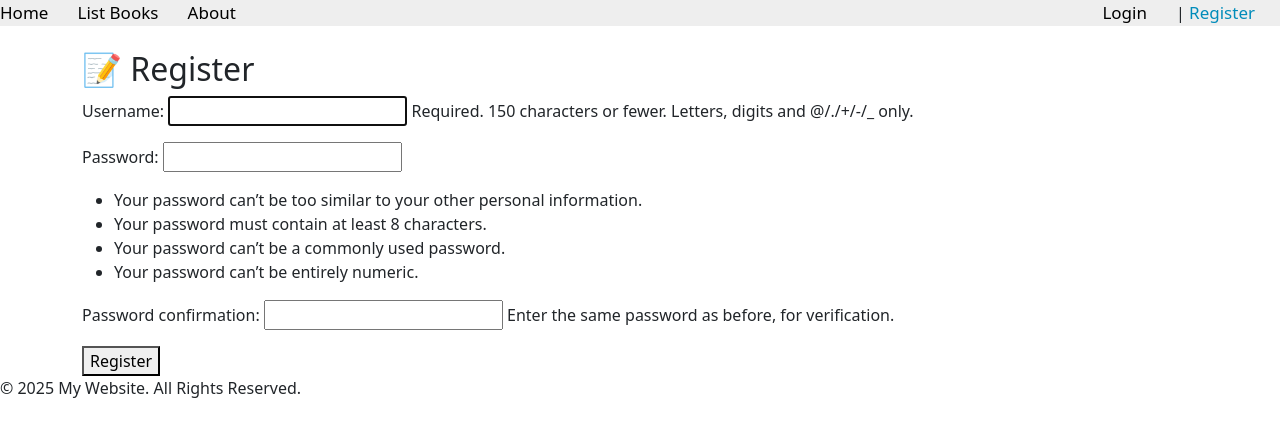
After one commit to daisyda/libraryproject, a Django app: page /users/register/ in a window 1280 px wide. The commit adds this page. Shown: the top 437 px of the page. Run offline with Django 5.2, Linux system fonts and the light colour scheme.

Commit message:
lab 12: register, login, logout, permission, and messages

```diff
--- a/apps/templates/includes/header.html
+++ b/apps/templates/includes/header.html
@@ -1,7 +1,19 @@
 {% with request.resolver_match.url_name as url_name %}
 <div class="topnav">
+    <!-- Main navigation links -->
     <a class="{% if url_name == 'books.index' %}active{% endif %}" href="{% url 'books.index' %}">Home</a>
     <a class="{% if url_name == 'books.list_books' %}active{% endif %}" href="{% url 'books.list_books' %}">List Books</a>
     <a class="{% if url_name == 'books.aboutus' %}active{% endif %}" href="{% url 'books.aboutus' %}">About</a>
+
+    <!-- Auth section, floated to the right -->
+    <span style="float:right;">
+        {% if user.is_authenticated %}
+            Welcome, {{ user.username }} |
+            <a href="{% url 'logout' %}">🚪 Logout</a>
+        {% else %}
+            <a class="{% if url_name == 'login' %}active{% endif %}" href="{% url 'login' %}">Login</a> |
+            <a class="{% if url_name == 'register' %}active{% endif %}" href="{% url 'register' %}">Register</a>
+        {% endif %}
+    </span>
 </div>
 {% endwith %}
--- a/apps/templates/layouts/base.html
+++ b/apps/templates/layouts/base.html
@@ -2,30 +2,43 @@
 <!DOCTYPE html>
 <html lang="en">
 <head>
-    <meta charset="UTF-8"> <!-- ✅ Move this to the first line inside <head> -->
+    <meta charset="UTF-8">
     <title>{% block title %} My Website {% endblock title %}</title>
 
     <link rel="icon" type="image/png" href="{% static 'qu-icon.png' %}">
 
-    <!-- ✅ Load both styles.css and main.css -->
+    <!-- CSS files -->
     <link rel="stylesheet" href="{% static 'styles.css' %}">
     <link rel="stylesheet" href="{% static 'main.css' %}">
     <link rel="stylesheet" href="https://cdnjs.cloudflare.com/ajax/libs/font-awesome/4.7.0/css/font-awesome.min.css">
 
-
+    <!-- Optional: Bootstrap for better styling of messages -->
+    <link href="https://cdn.jsdelivr.net/npm/bootstrap@5.3.3/dist/css/bootstrap.min.css" rel="stylesheet">
 </head>
 <body>
 
-    <!-- ✅ Ensure the header exists in 'includes/header.html' -->
+    <!-- Header -->
     {% include "includes/header.html" %}
 
-    <!-- Page Content -->
-    <div class="container">
+    <!-- Main content -->
+    <div class="container mt-4">
+        {% if messages %}
+            {% for message in messages %}
+                <div class="alert alert-{{ message.tags }} alert-dismissible fade show" role="alert">
+                    {{ message }}
+                    <button type="button" class="btn-close" data-bs-dismiss="alert" aria-label="Close"></button>
+                </div>
+            {% endfor %}
+        {% endif %}
+
         {% block content %}{% endblock content %}
     </div>
 
-    <!-- ✅ Ensure the footer exists in 'includes/footer.html' -->
+    <!-- Footer -->
     {% include "includes/footer.html" %}
+
+    <!-- Bootstrap JS for dismissible alerts (optional but recommended) -->
+    <script src="https://cdn.jsdelivr.net/npm/bootstrap@5.3.3/dist/js/bootstrap.bundle.min.js"></script>
 
 </body>
 </html>
--- /dev/null
+++ b/apps/templates/usermodule/register.html
@@ -0,0 +1,10 @@
+{% extends "layouts/base.html" %}
+
+{% block content %}
+  <h2>📝 Register</h2>
+  <form method="post">
+    {% csrf_token %}
+    {{ form.as_p }}
+    <button type="submit">Register</button>
+  </form>
+{% endblock %}
--- a/apps/usermodule/urls.py
+++ b/apps/usermodule/urls.py
@@ -1,5 +1,22 @@
 from django.urls import path
 from . import views
+from django.contrib.auth import views as auth_views
+from django.contrib.auth.views import LogoutView
+from .views import CustomLoginView
+
+
+
 
 urlpatterns = [
+    path('register/', views.register_view, name='register'),
+
+
+    # ✅ Login page using built-in view
+    path('login/', auth_views.LoginView.as_view(template_name='usermodule/login.html'), name='login'),
+    path('logout/', LogoutView.as_view(next_page='login'), name='logout'),
+
+
+
+path('login/', CustomLoginView.as_view(), name='login'),
+
 ]
--- a/apps/usermodule/views.py
+++ b/apps/usermodule/views.py
@@ -1,7 +1,42 @@
 from django.shortcuts import render
+from django.contrib import messages
 
 # Create your views here.
 from django.http import HttpResponse
+from django.contrib.auth.forms import UserCreationForm
+from django.shortcuts import render, redirect
+
 
 def index(request):
     return HttpResponse("Welcome to the User Module!")
+
+
+from django.contrib import messages
+
+def register_view(request):
+    if request.method == 'POST':
+        form = UserCreationForm(request.POST)
+        if form.is_valid():
+            form.save()
+            messages.success(request, "You have successfully registered.")  # 👈 Message added
+            return redirect('login')
+        else:
+            messages.error(request, "Registration failed. Please check the form.")  # 👈 Error message
+    else:
+        form = UserCreationForm()
+    return render(request, 'usermodule/register.html', {'form': form})
+
+
+from django.contrib.auth.views import LoginView
+from django.contrib import messages
+
+class CustomLoginView(LoginView):
+    template_name = 'usermodule/login.html'
+
+    def form_valid(self, form):
+        messages.success(self.request, "✅ Logged in successfully.")
+        return super().form_valid(form)
+
+    def form_invalid(self, form):
+        messages.error(self.request, "❌ Invalid username or password.")
+        return super().form_invalid(form)
--- a/libraryproject/settings.py
+++ b/libraryproject/settings.py
@@ -121,6 +121,10 @@ USE_I18N = True
 USE_TZ = True
 
 
+LOGIN_REDIRECT_URL = '/'
+LOGIN_URL = '/users/login/'
+
+
 # Static files (CSS, JavaScript, Images)
 # https://docs.djangoproject.com/en/5.1/howto/static-files/
 
```
Also changed, not shown: apps/bookmodule/views.py (+9 -2 lines), apps/templates/usermodule/login.html (added, +10 -0 lines), apps/usermodule/apps.py (line endings or trailing spaces).
